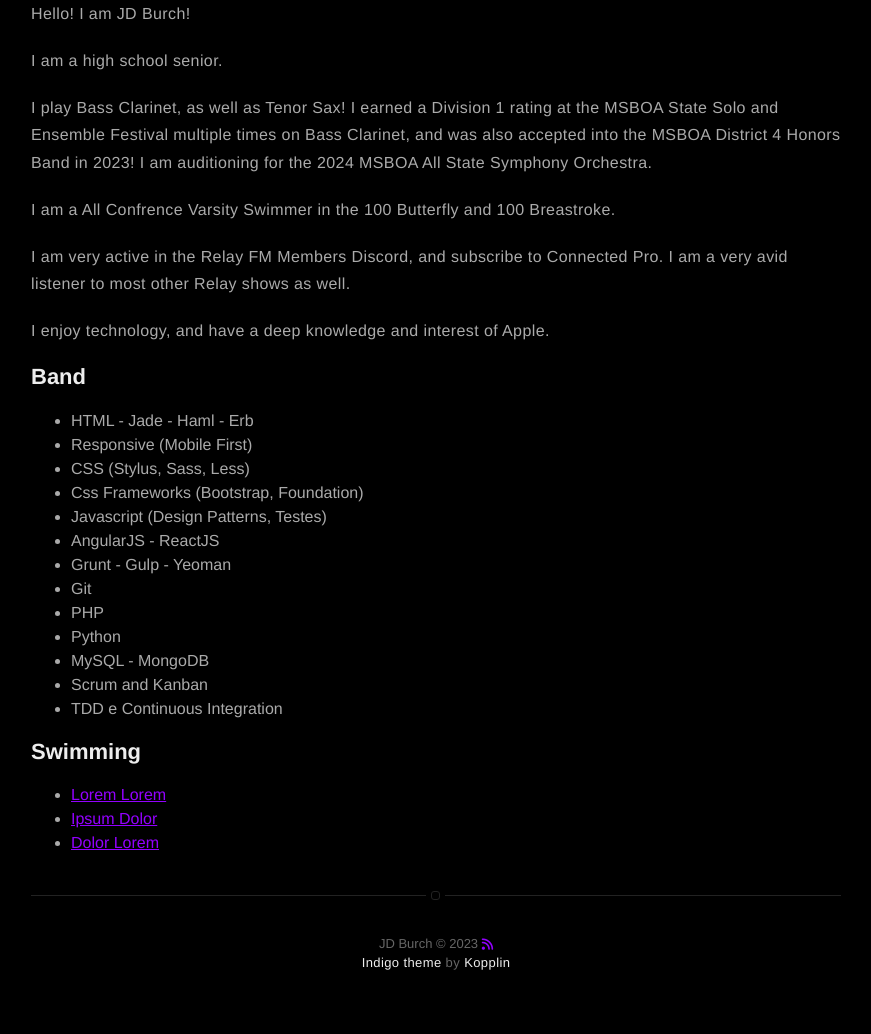
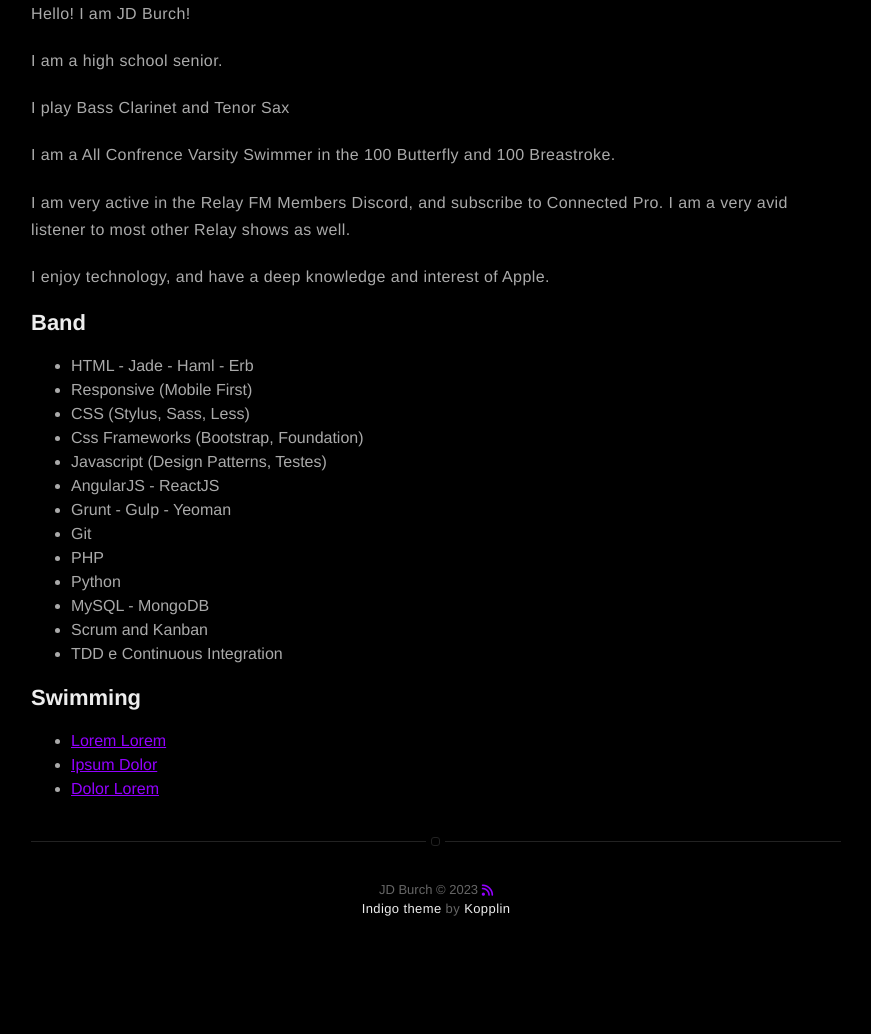
Before and after one commit to JDBurchHuzzah/jdburchhuzzah.github.io, a Jekyll site: the page built from about.md, in a window 1280 px wide. Shown: the part 449-1483 px from the top of the page, without its empty margins (204-1075 px from the left). Built offline with Jekyll 4.4.1, drawn with Linux system fonts in a browser that asks for light colours; nearby versions of some CDN libraries; after the commit the page ends 1429 px from its top, so only the background shows below that.

Commit message:
Update about.md

```diff
--- a/about.md
+++ b/about.md
@@ -8,7 +8,7 @@
 
 <p>I am a high school senior.</p>
 
-<p>I play Bass Clarinet, as well as Tenor Sax! I earned a Division 1 rating at the MSBOA State Solo and Ensemble Festival multiple times on Bass Clarinet, and was also accepted into the MSBOA District 4 Honors Band in 2023! I am auditioning for the 2024 MSBOA All State Symphony Orchestra.</p>
+<p>I play Bass Clarinet and Tenor Sax</p>
 
 <p>I am a All Confrence Varsity Swimmer in the 100 Butterfly and 100 Breastroke.</p>
 
```
